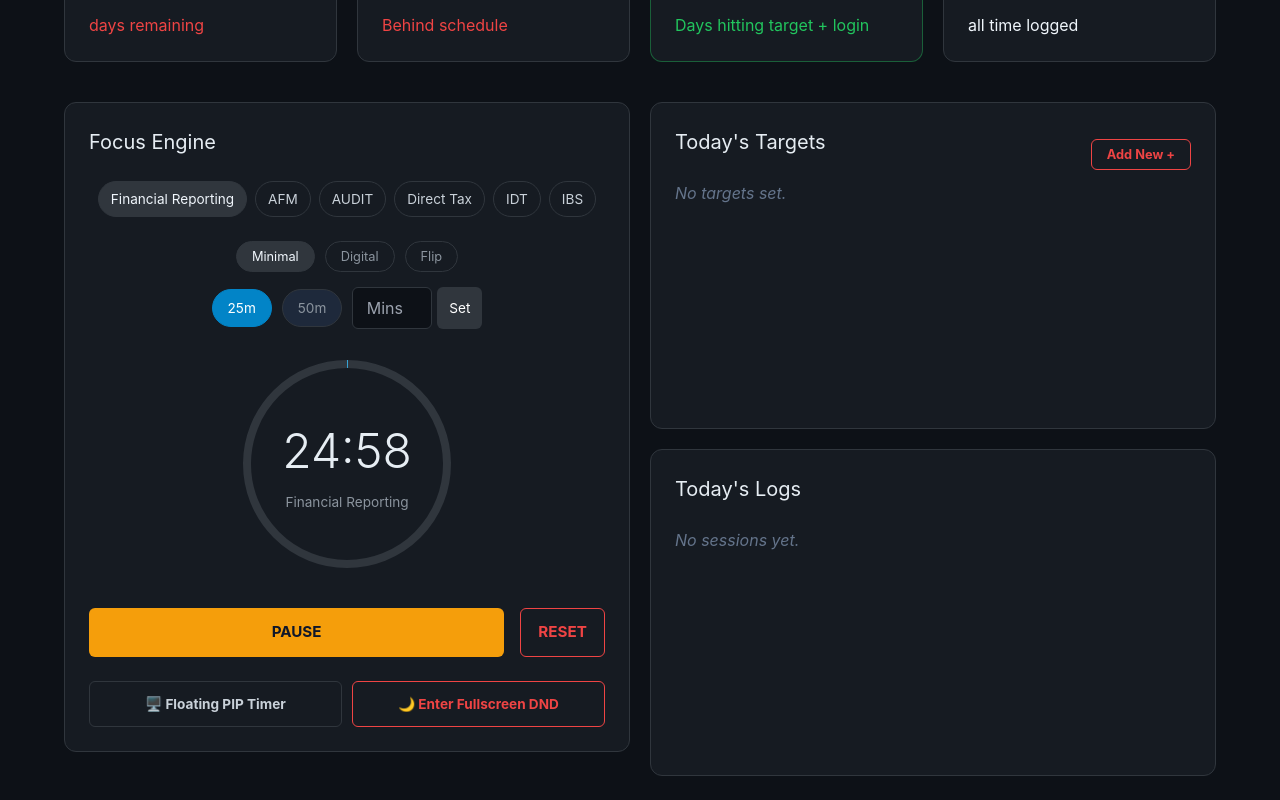
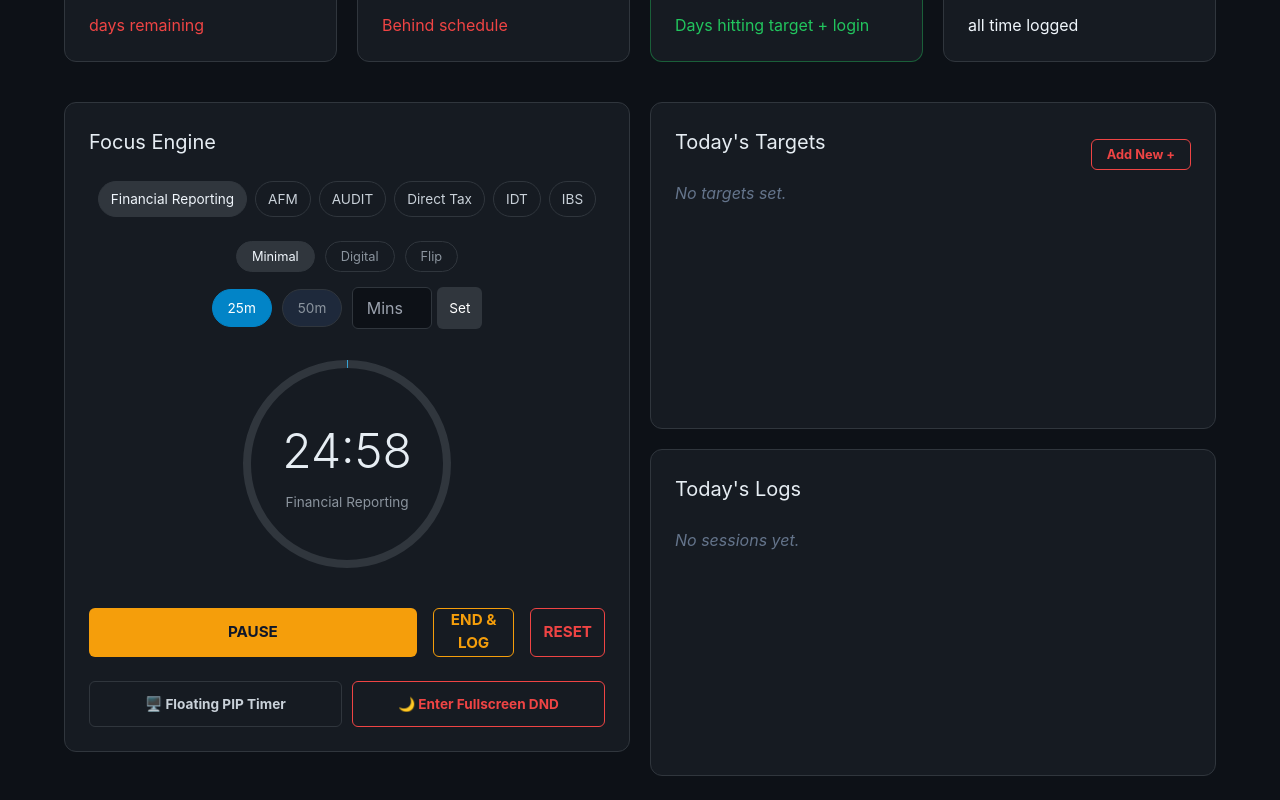
Before and after one commit to Auditcubicles/YOUR_CA_MENTOR_APP, a React (Vite) app: page / in a window 1280 px wide. Both pictures are taken after a click on the button "START". Shown: the part 301-1101 px from the top of the page. Built offline with nearby package versions, Linux system fonts and the light colour scheme.

Commit message:
update neo final

```diff
--- a/src/App.css
+++ b/src/App.css
@@ -245,4 +245,14 @@ body { background-color: #0d1117; color: #f0f6fc; font-family: 'Inter', system-u
     .structured-task-form .btn {
       width: 100% !important;
     }
-  }
+  }/* NEW EARLY LOG BUTTON STYLE */
+.end-log-btn {
+  background-color: transparent;
+  color: #f59e0b; /* Amber warning color */
+  border: 1px solid #f59e0b;
+  width: auto;
+  padding: 0 15px;
+}
+.end-log-btn:hover {
+  background-color: rgba(245, 158, 11, 0.1);
+}
--- a/src/App.tsx
+++ b/src/App.tsx
@@ -13,7 +13,6 @@ const NOTES_LINKS = {
 const RTP_LINKS = { ...NOTES_LINKS };
 const SUBJECTS = Object.keys(NOTES_LINKS);
 
-// 🎯 NEW: TARGET CATEGORIES
 const TARGET_CATEGORIES = [
   'Concept Revision',
   'Question Bank Solving',
@@ -64,7 +63,6 @@ export default function App() {
   const [selectedSubject, setSelectedSubject] = useState(SUBJECTS[0]);
   const [clockStyle, setClockStyle] = useState('minimal');
 
-  // New Structured Target State
   const [targetSub, setTargetSub] = useState(SUBJECTS[0]);
   const [targetCat, setTargetCat] = useState(TARGET_CATEGORIES[0]);
   const [targetTopic, setTargetTopic] = useState('');
@@ -133,13 +131,33 @@ export default function App() {
     }
   }, [sessions, dailyGoal, todayHours]);
 
+  // 🚀 NORMAL SESSION LOG (Completes full timer)
   const logSession = useCallback(() => {
     const newSession = { id: Date.now(), subject: selectedSubject, duration: pomodoroLength, date: new Date().toISOString() };
     setSessions(s => [newSession, ...s]);
     setIsActive(false);
     setTimeLeft(pomodoroLength * 60);
-    alert('Focus Session Logged!');
+    alert(`Focus Session Logged: ${pomodoroLength} mins!`);
   }, [selectedSubject, pomodoroLength]);
+
+  // 🚀 EARLY STOP & LOG (Calculates partial time)
+  const endAndLogEarly = () => {
+    const timeElapsedSecs = (pomodoroLength * 60) - timeLeft;
+    const elapsedMins = Math.floor(timeElapsedSecs / 60);
+
+    if (elapsedMins < 1) {
+      alert("Session too short to log (under 1 minute). Timer reset.");
+      setIsActive(false);
+      setTimeLeft(pomodoroLength * 60);
+      return;
+    }
+
+    const newSession = { id: Date.now(), subject: selectedSubject, duration: elapsedMins, date: new Date().toISOString() };
+    setSessions(s => [newSession, ...s]);
+    setIsActive(false);
+    setTimeLeft(pomodoroLength * 60);
+    alert(`Partial Session Logged: ${elapsedMins} mins!`);
+  };
 
   useEffect(() => {
     let interval = null;
@@ -191,22 +209,12 @@ export default function App() {
     }
   };
 
-  // 🎯 NEW STRUCTURED TARGET HANDLER
   const handleAddStructuredTask = (e) => {
     e.preventDefault();
     if (!targetTopic.trim()) return;
-
-    const newTask = {
-      id: Date.now(),
-      subject: targetSub,
-      category: targetCat,
-      topic: targetTopic,
-      done: false,
-      date: new Date().toLocaleDateString()
-    };
-
+    const newTask = { id: Date.now(), subject: targetSub, category: targetCat, topic: targetTopic, done: false, date: new Date().toLocaleDateString() };
     setTodos([newTask, ...todos]);
-    setTargetTopic(''); // Clear input after adding
+    setTargetTopic('');
   };
 
   const toggleTodo = (id) => setTodos(todos.map(t => t.id === id ? { ...t, done: !t.done } : t));
@@ -323,8 +331,15 @@ export default function App() {
         </div>
       )}
 
+      {/* 🚀 UPDATED CONTROLS WITH END & LOG */}
       <div className="timer-controls-row">
         <button className={`btn ${isActive ? 'pause' : 'start'} focus-btn`} onClick={toggleTimer}>{isActive ? 'PAUSE' : 'START'}</button>
+
+        {/* Shows "End & Log Early" only if time has elapsed */}
+        {(timeLeft < pomodoroLength * 60) && (
+          <button className="btn end-log-btn" onClick={endAndLogEarly}>END & LOG</button>
+        )}
+
         <button className="btn reset-btn-control" onClick={resetTimer}>RESET</button>
       </div>
 
@@ -337,7 +352,6 @@ export default function App() {
     </div>
   );
 
-  // 🎯 Reusable Component for Rendering the Target List
   const TargetListRenderer = ({ tasks }) => (
     <ul className="task-list scrollable-mini">
       {tasks.length === 0 ? <p className="empty-state">No targets set.</p> :
@@ -355,7 +369,7 @@ export default function App() {
                   <span className="task-text-main">{t.topic}</span>
                 </>
               ) : (
-                <span className="task-text-main">{t.text}</span> // Fallback for old simple tasks
+                <span className="task-text-main">{t.text}</span>
               )}
             </div>
           </div>
@@ -383,7 +397,6 @@ export default function App() {
           </div>
         </div>
         <nav className="header-center">
-          {/* ✨ Added 'Targets' explicitly to the Nav menu */}
           {['Dashboard', 'Targets', 'Achievements', 'Analytics', 'Mentor', 'Materials', 'Settings'].map(tab => (
             <button key={tab} className={`nav-link ${activeTab === tab ? 'active' : ''}`} onClick={() => setActiveTab(tab)}>{tab}</button>
           ))}
@@ -441,7 +454,7 @@ export default function App() {
         </div>
       )}
 
-      {/* 🎯 NEW TAB: TARGETS PLANNER */}
+      {/* TARGETS PLANNER */}
       {activeTab === 'Targets' && (
         <div className="tab-content fade-in panel">
           <h2>Daily Target Planner</h2>
```
